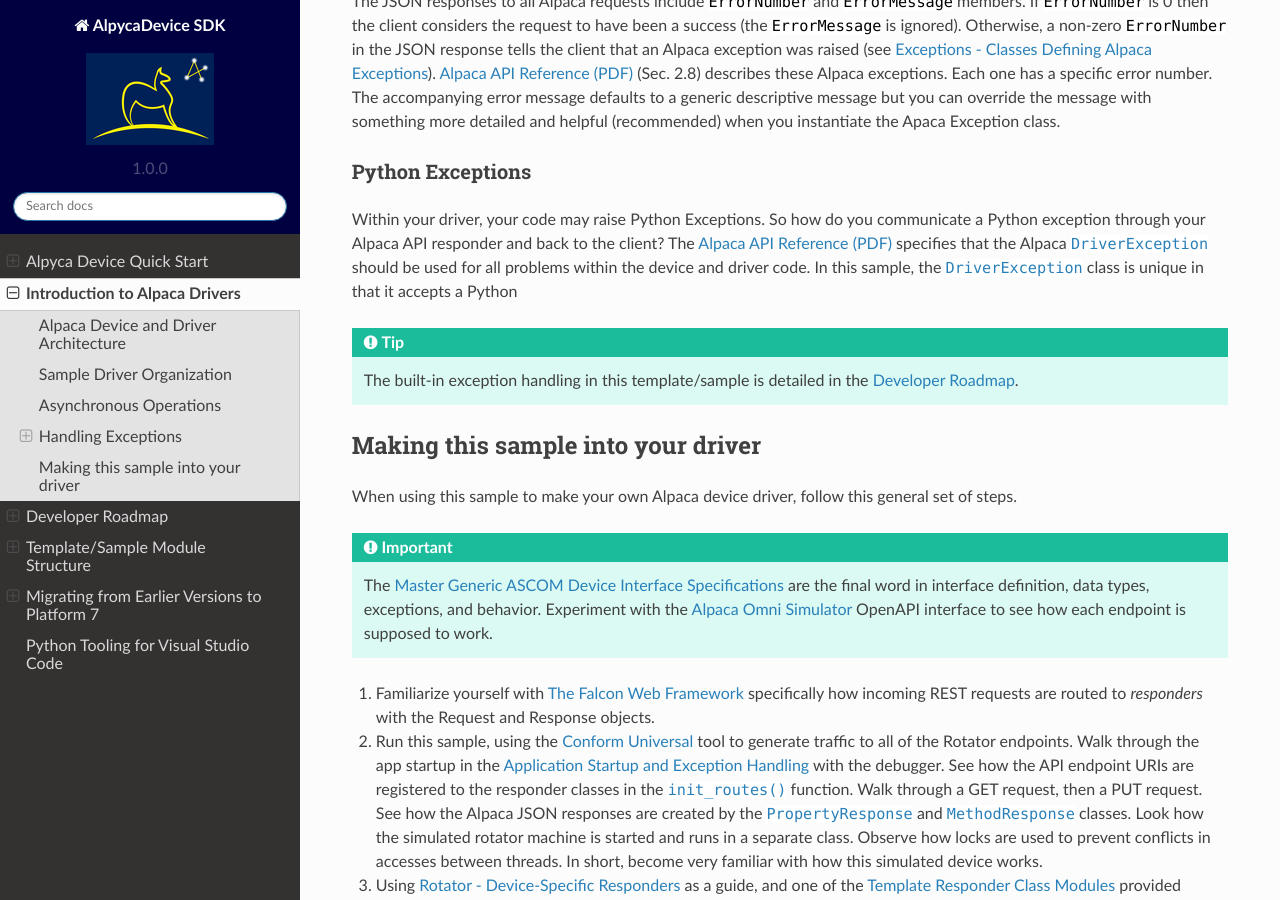
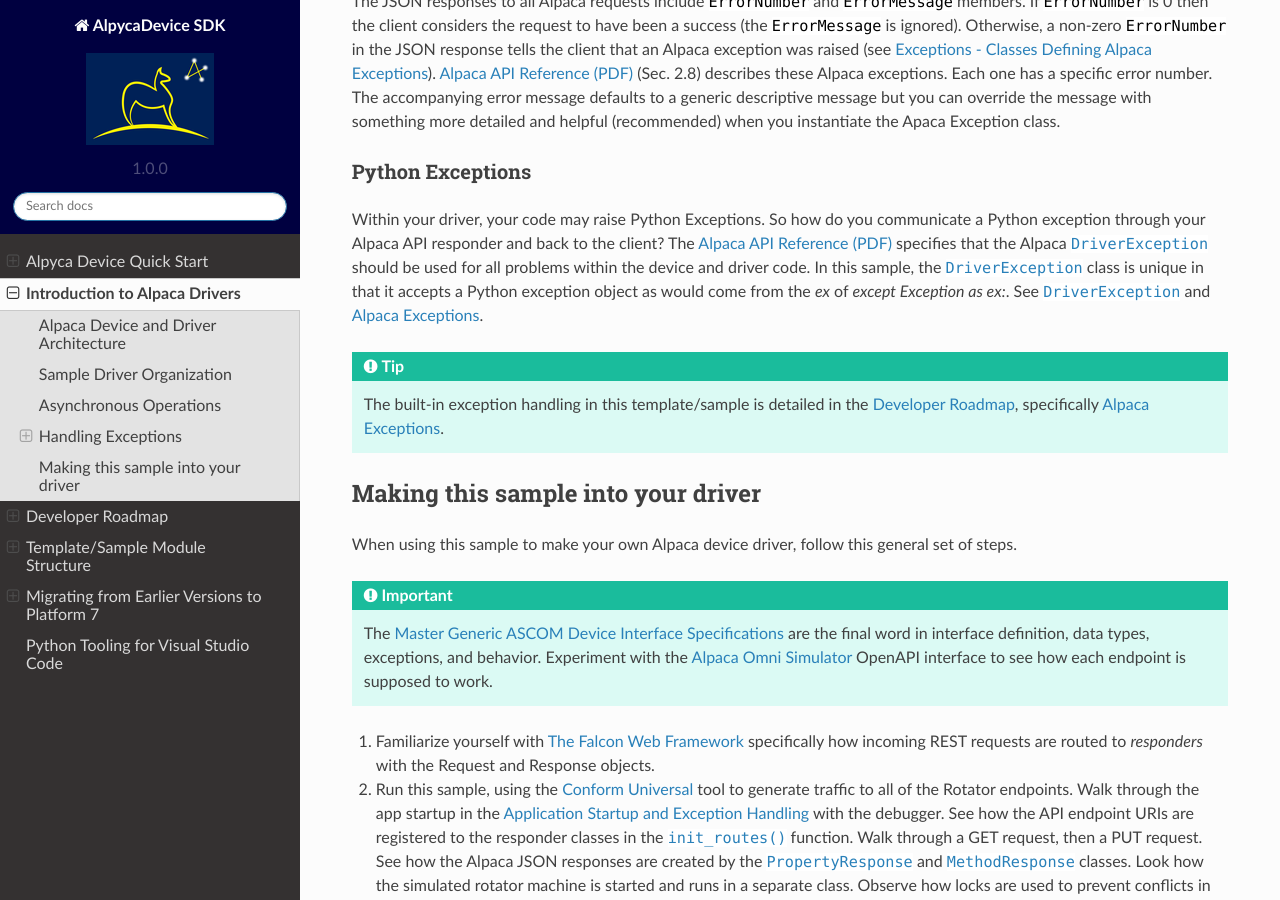
Before and after one commit to ASCOMInitiative/AlpycaDevice, a Sphinx documentation site: the page built from docs/source/introduction.rst, in a window 1280 px wide and 900 px high, scrolled down 2839 px. Built offline with Sphinx 7.4.7 and the Read the Docs theme 2.0.0, drawn with Linux system fonts in a browser that asks for light colours.

```diff
--- a/docs/source/introduction.rst
+++ b/docs/source/introduction.rst
@@ -129,7 +129,6 @@ explicit endpoints acting as *initiators* and *completion properties*.
       successfully starting an operation, you *should* raise an exception when
       the client app later asks for the status of that operation. See |async|.
 
-
 .. _excep-intro:
 
 Handling Exceptions
@@ -168,12 +167,13 @@ client? The |apiref| specifies that the Alpaca
 :py:class:`~exceptions.DriverException` should be used for all problems within
 the device and driver code. In this sample, the
 :py:class:`~exceptions.DriverException` class is unique in that it accepts a
-Python
+Python exception object as would come from the `ex` of `except Exception as ex:`.
+See :py:class:`~exceptions.DriverException` and :ref:`roadmap-exceptions`.
 
 .. tip::
 
     The built-in exception handling in this template/sample is detailed in the
-    :doc:`/roadmap`.
+    :doc:`/roadmap`, specifically :ref:`roadmap-exceptions`.
 
 
 Making this sample into your driver
--- a/docs/source/roadmap.rst
+++ b/docs/source/roadmap.rst
@@ -143,6 +143,8 @@ goes wrong. The PUT responder uses the :py:class:`~shr.MethodResponse` class
 to construct the JSON response. We'll cover the more detailed exception
 handling in the next section.
 
+
+.. _roadmap-exceptions:
 
 Alpaca Exceptions
 -----------------
@@ -342,7 +344,6 @@ RunTimeError exception appears in the Alpaca DriverException error message.
     transition from ``True`` To ``False``. The failed second ``MoveAbsolute()``
     will fail without compromising the device's operation.
 
-
 Unhandled Exceptions
 --------------------
 
```
